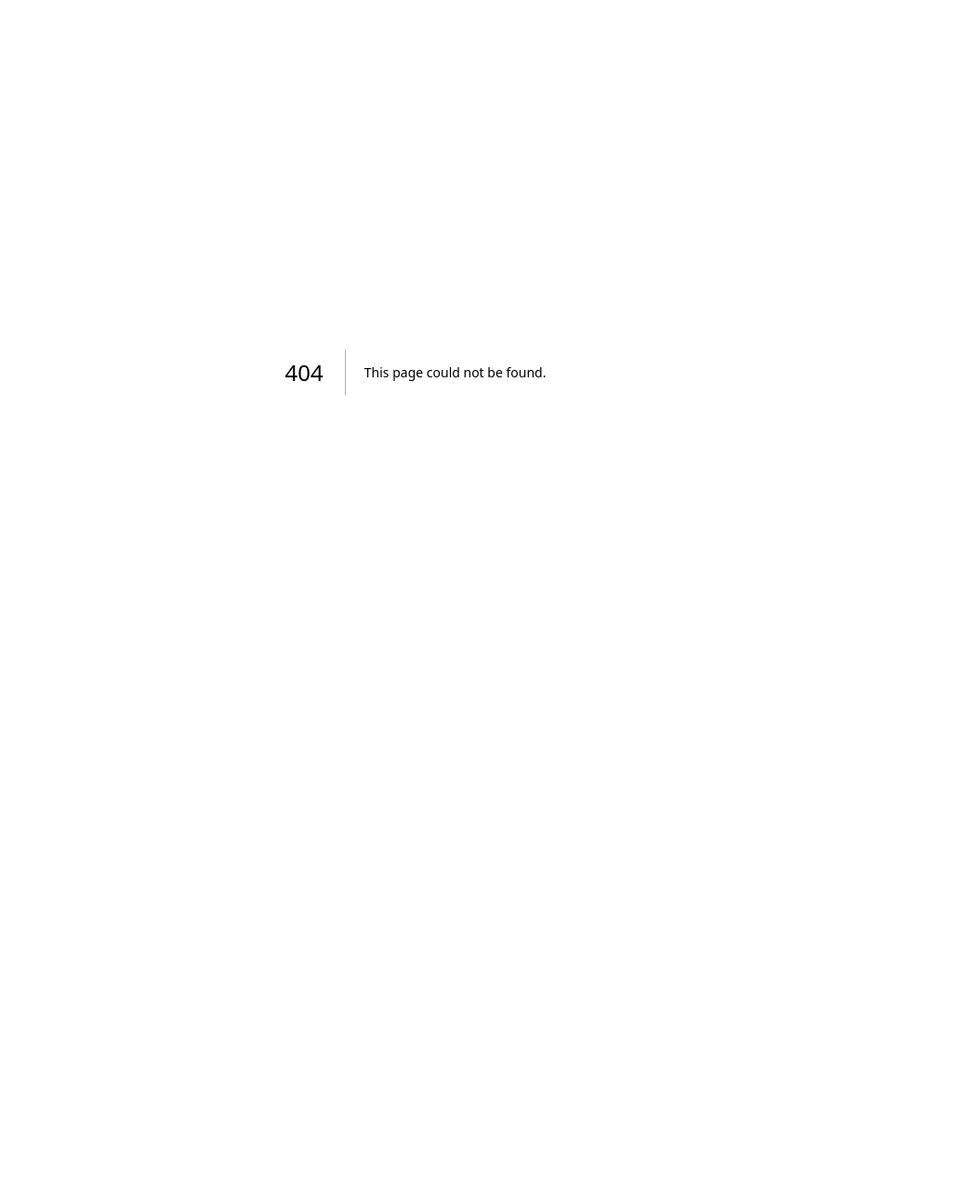
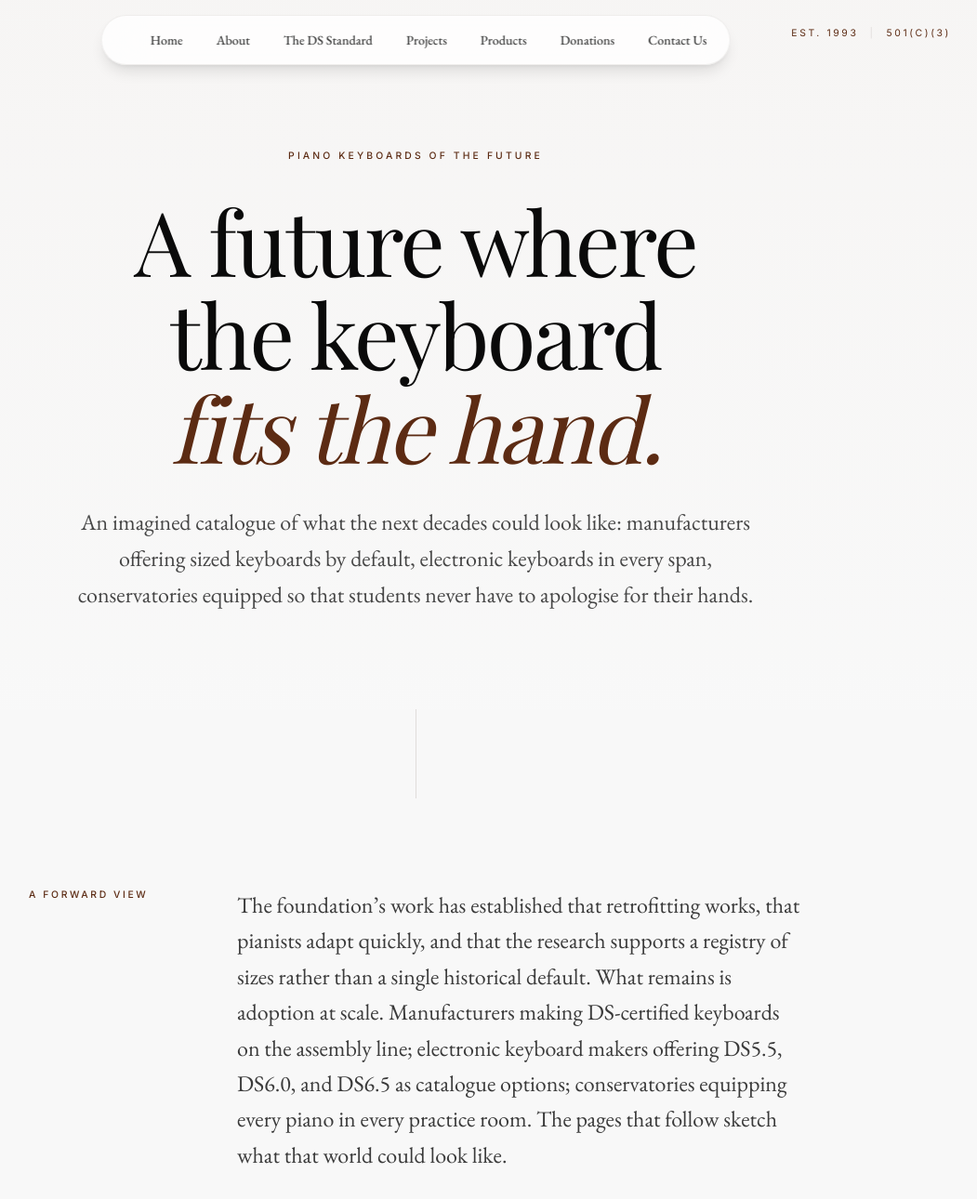
Before and after one commit to musical-basics/ds-standard-foundation, a Next.js app: page /piano-keyboards-of-the-future in a window 1280 px wide. Before the commit this address had no page. Shown: the top 1290 px of the page at 93% size, without its empty margins (193-1244 px from the left). Before the commit the page ends 800 px from the top, so only its background shows below. Built offline with nearby package versions, Linux system fonts and the light colour scheme.

Commit message:
Add /piano-keyboards-of-the-future: imagined catalogue of adoption
Co-Authored-By: Claude Opus 4.7 (1M context) <noreply@anthropic.com>

```diff
--- /dev/null
+++ b/app/piano-keyboards-of-the-future/page.tsx
@@ -0,0 +1,185 @@
+"use client"
+
+import Image from "next/image"
+import Link from "next/link"
+import { Navbar } from "@/components/navbar"
+import { Footer } from "@/components/footer"
+import { AnimatedSection } from "@/components/animated-section"
+
+const plateRomans = [
+  "Plate I",
+  "Plate II",
+  "Plate III",
+  "Plate IV",
+  "Plate V",
+  "Plate VI",
+  "Plate VII",
+  "Plate VIII",
+  "Plate IX",
+  "Plate X",
+  "Plate XI",
+  "Plate XII",
+]
+
+const slides = Array.from({ length: 12 }, (_, i) => {
+  const num = String(i + 1).padStart(2, "0")
+  return {
+    src: `/future_slide_${num}.jpg`,
+    plate: plateRomans[i],
+    alt: `Future of piano keyboards, ${plateRomans[i]}`,
+  }
+})
+
+export default function PianoKeyboardsOfTheFuturePage() {
+  return (
+    <div className="min-h-screen bg-background text-foreground font-[family-name:var(--font-body)]">
+      {/* Masthead / dateline */}
+      <div className="fixed top-0 right-0 z-40 px-6 md:px-10 lg:px-16 py-7 pointer-events-none">
+        <div className="text-[0.65rem] uppercase tracking-[0.25em] text-primary font-[family-name:var(--font-inter)] text-right pointer-events-auto">
+          <span>Est. 1993</span>
+          <span className="hidden sm:inline mx-3 text-border">|</span>
+          <span className="hidden sm:inline">501(c)(3)</span>
+        </div>
+      </div>
+
+      <Navbar />
+
+      {/* Hero */}
+      <section className="relative pt-32 pb-12 md:pt-40 md:pb-16 overflow-hidden">
+        <div className="absolute inset-0 bg-gradient-to-b from-muted/40 to-background" />
+
+        <div className="relative z-10 max-w-5xl mx-auto px-6 text-center">
+          <AnimatedSection>
+            <p className="text-[0.65rem] uppercase tracking-[0.3em] font-medium text-primary mb-8 font-[family-name:var(--font-inter)]">
+              Piano Keyboards of the Future
+            </p>
+          </AnimatedSection>
+
+          <AnimatedSection delay={100}>
+            <h1 className="font-[family-name:var(--font-display)] text-5xl md:text-7xl lg:text-8xl leading-[1.05] tracking-tight text-foreground mb-8 text-balance">
+              A future where the keyboard
+              <br />
+              <span className="italic font-light text-primary">fits the hand.</span>
+            </h1>
+          </AnimatedSection>
+
+          <AnimatedSection delay={200}>
+            <p className="text-xl md:text-2xl text-foreground/75 max-w-3xl mx-auto mb-10 leading-relaxed text-balance">
+              An imagined catalogue of what the next decades could look like: manufacturers offering sized keyboards by default, electronic keyboards in every span, conservatories equipped so that students never have to apologise for their hands.
+            </p>
+          </AnimatedSection>
+        </div>
+      </section>
+
+      {/* Vertical hairline divider */}
+      <div className="w-full h-24 flex justify-center items-center">
+        <div className="w-px h-full bg-border" />
+      </div>
+
+      {/* Section 2: Forward-looking preamble */}
+      <section className="py-16 md:py-24">
+        <div className="max-w-5xl mx-auto px-6 md:px-12 lg:px-24">
+          <div className="grid grid-cols-1 md:grid-cols-12 gap-8 lg:gap-16">
+            <div className="md:col-span-4 lg:col-span-3">
+              <AnimatedSection>
+                <h2 className="text-[0.65rem] uppercase tracking-[0.25em] font-medium text-primary sticky top-28 font-[family-name:var(--font-inter)]">
+                  A Forward View
+                </h2>
+              </AnimatedSection>
+            </div>
+            <AnimatedSection className="md:col-span-8 lg:col-span-9">
+              <p className="text-xl md:text-2xl leading-[1.6] text-foreground/80">
+                The foundation&rsquo;s work has established that retrofitting works, that pianists adapt quickly, and that the research supports a registry of sizes rather than a single historical default. What remains is adoption at scale. Manufacturers making DS-certified keyboards on the assembly line; electronic keyboard makers offering DS5.5, DS6.0, and DS6.5 as catalogue options; conservatories equipping every piano in every practice room. The pages that follow sketch what that world could look like.
+              </p>
+            </AnimatedSection>
+          </div>
+        </div>
+      </section>
+
+      {/* Vertical hairline divider */}
+      <div className="w-full h-24 flex justify-center items-center">
+        <div className="w-px h-full bg-border" />
+      </div>
+
+      {/* Section 1: 12-slide gallery */}
+      <section className="py-16 md:py-24">
+        <div className="max-w-7xl mx-auto px-6 md:px-12 lg:px-16">
+          <div className="mb-12 md:mb-16 flex flex-col md:flex-row justify-between md:items-end gap-4">
+            <AnimatedSection>
+              <h2 className="font-[family-name:var(--font-display)] text-4xl md:text-5xl italic text-primary">
+                An Imagined Catalogue
+              </h2>
+            </AnimatedSection>
+            <AnimatedSection delay={100}>
+              <span className="text-[0.65rem] uppercase tracking-[0.25em] font-medium text-primary font-[family-name:var(--font-inter)]">
+                Twelve Plates, Future Adoption
+              </span>
+            </AnimatedSection>
+          </div>
+
+          <div className="grid grid-cols-1 sm:grid-cols-2 lg:grid-cols-3 gap-8 lg:gap-10">
+            {slides.map((slide, index) => (
+              <AnimatedSection key={slide.src} delay={index * 60}>
+                <figure className="relative bg-card p-3 md:p-4 border border-border shadow-[0_4px_20px_rgba(0,0,0,0.03),0_1px_3px_rgba(0,0,0,0.02)]">
+                  <div className="absolute inset-2 border border-border/40 pointer-events-none z-10" />
+                  <div className="relative aspect-[4/3] overflow-hidden [filter:grayscale(85%)_sepia(18%)_contrast(1.05)]">
+                    <Image
+                      src={slide.src}
+                      alt={slide.alt}
+                      fill
+                      className="object-cover"
+                      sizes="(max-width: 640px) 100vw, (max-width: 1024px) 50vw, 33vw"
+                    />
+                  </div>
+                  <figcaption className="mt-4 flex justify-between items-start text-[0.65rem] text-foreground/60 uppercase tracking-[0.2em] pl-2 font-[family-name:var(--font-inter)]">
+                    <span>{slide.plate}</span>
+                    <span className="text-right">Future Adoption</span>
+                  </figcaption>
+                </figure>
+              </AnimatedSection>
+            ))}
+          </div>
+        </div>
+      </section>
+
+      {/* Vertical hairline divider */}
+      <div className="w-full h-24 flex justify-center items-center">
+        <div className="w-px h-full bg-border" />
+      </div>
+
+      {/* CTA */}
+      <section className="py-20 md:py-28">
+        <div className="max-w-4xl mx-auto px-6 text-center">
+          <AnimatedSection>
+            <p className="text-[0.65rem] uppercase tracking-[0.25em] font-medium text-primary mb-6 font-[family-name:var(--font-inter)]">
+              Continue the Record
+            </p>
+          </AnimatedSection>
+          <AnimatedSection delay={100}>
+            <h2 className="font-[family-name:var(--font-display)] text-4xl md:text-5xl lg:text-6xl leading-[1.1] tracking-tight text-foreground mb-10 text-balance">
+              From retrofit to <span className="italic font-light text-primary">default.</span>
+            </h2>
+          </AnimatedSection>
+          <AnimatedSection delay={200}>
+            <div className="flex flex-col sm:flex-row gap-4 justify-center">
+              <Link
+                href="/our-story"
+                className="inline-flex items-center justify-center px-10 py-4 text-xs uppercase tracking-[0.15em] font-medium text-background border border-foreground bg-foreground hover:bg-primary hover:border-primary transition-colors font-[family-name:var(--font-inter)]"
+              >
+                Read Our Story
+              </Link>
+              <Link
+                href="/the_ds_standard"
+                className="inline-flex items-center justify-center px-10 py-4 text-xs uppercase tracking-[0.15em] font-medium text-foreground border border-foreground hover:bg-foreground hover:text-background transition-colors font-[family-name:var(--font-inter)]"
+              >
+                The DS Standard
+              </Link>
+            </div>
+          </AnimatedSection>
+        </div>
+      </section>
+
+      <Footer />
+    </div>
+  )
+}
```
